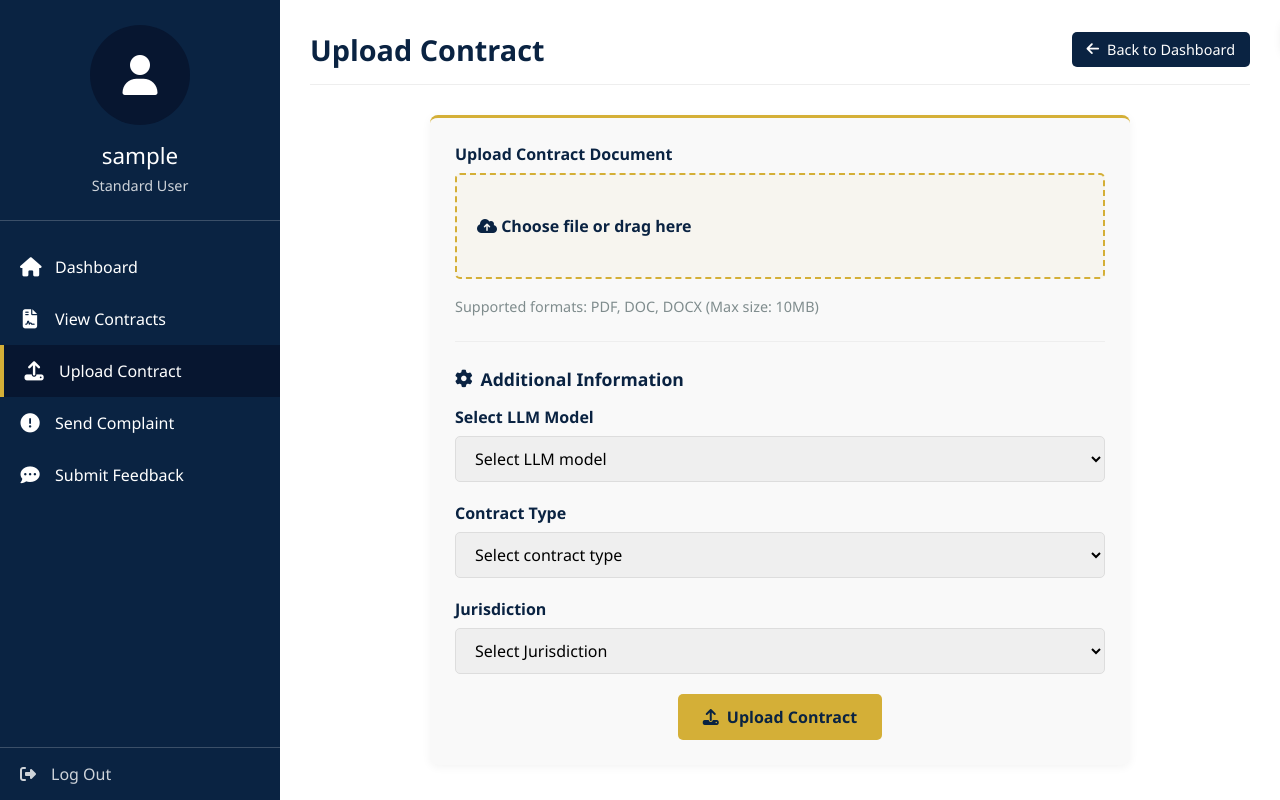
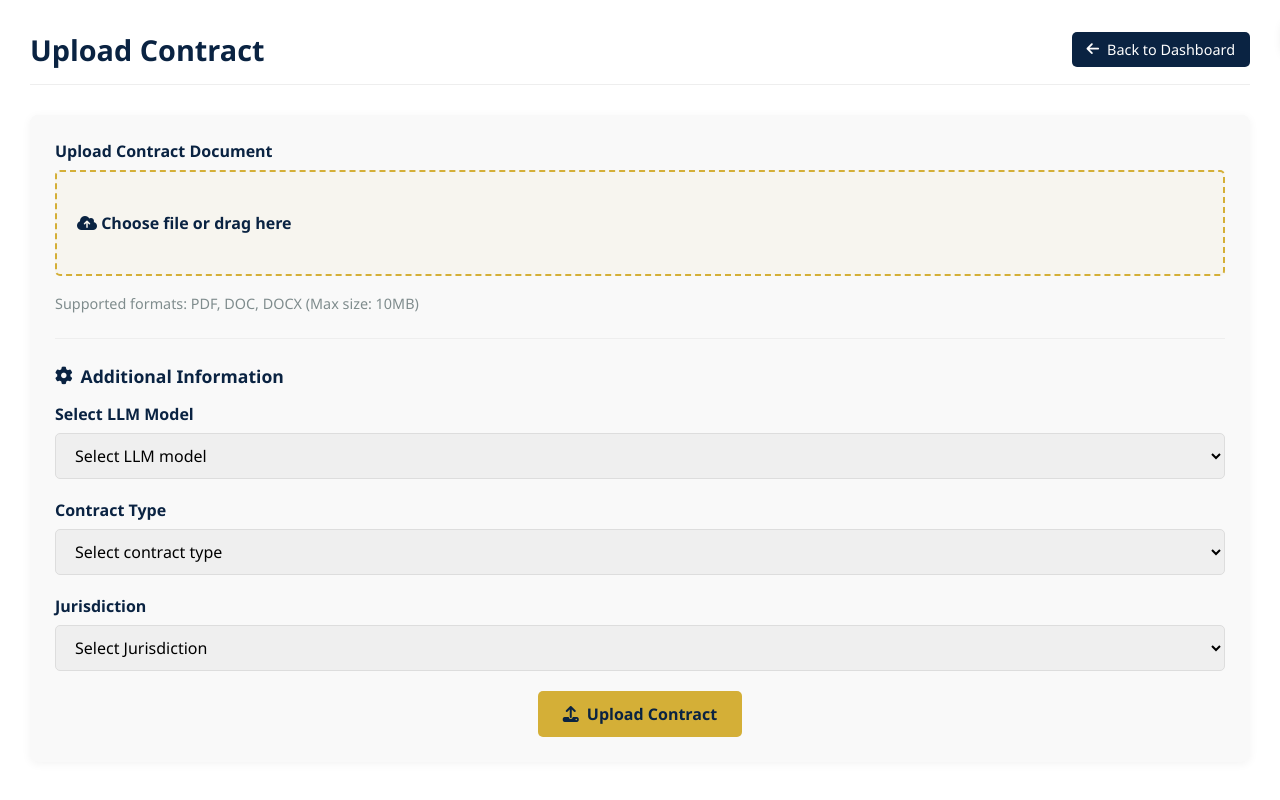
Before and after one commit to Adithyan-cb/ClauseGuard, a Django app: page /upload-contract/ in a window 1280 px wide. Run offline with Django 5.2, Linux system fonts and the light colour scheme; the visitor is signed in with stand-in values (Sample User, id 1).

Commit message:
removed sidebar

```diff
--- a/templates/uploadContract.html
+++ b/templates/uploadContract.html
@@ -148,9 +148,9 @@
             border-radius: 8px;
             padding: 25px;
             box-shadow: 0 2px 10px rgba(0, 0, 0, 0.05);
-            max-width: 700px;
+            max-width: auto;
             margin: 0 auto;
-            border-top: 3px solid #d4af37;
+            border:none;
         }
 
         .form-group {
@@ -871,43 +871,7 @@
     </style>
 </head>
 <body>
-    <div class="sidebar">
-        <div class="user-profile">
-            <div class="profile-img">
-                <i class="fas fa-user"></i>
-            </div>
-            <div class="user-name">{% if request.user.is_authenticated %}{{request.user.username}}{% endif %}</div>
-            <div class="user-role">Standard User</div>
-        </div>
-
-        <div class="nav-menu">
-            <a href="dashboard.html" class="nav-item">
-                <i class="fas fa-home"></i>
-                <span>Dashboard</span>
-            </a>
-            <a href="view_contracts.html" class="nav-item">
-                <i class="fas fa-file-contract"></i>
-                <span>View Contracts</span>
-            </a>
-            <a href="upload_contract.html" class="nav-item active">
-                <i class="fas fa-upload"></i>
-                <span>Upload Contract</span>
-            </a>
-            <a href="send_complaint.html" class="nav-item">
-                <i class="fas fa-exclamation-circle"></i>
-                <span>Send Complaint</span>
-            </a>
-            <a href="submit_feedback.html" class="nav-item">
-                <i class="fas fa-comment-dots"></i>
-                <span>Submit Feedback</span>
-            </a>
-        </div>
-
-        <a href="#" class="logout">
-            <i class="fas fa-sign-out-alt"></i>
-            <span>Log Out</span>
-        </a>
-    </div>
+
 
     <div class="content-area">
         <div class="content-header">
@@ -955,11 +919,11 @@
                     <label for="contract-type">Contract Type</label>
                     <select id="contract-type" name="contract_type" class="form-control" required>
                         <option value="">Select contract type</option>
-                        <option value="service">Service Agreement</option>
-                        <option value="employment">Employment Contract</option>
-                        <option value="partnership">Partnership Agreement</option>
-                        <option value="nda">Non-Disclosure Agreement</option>
-                        <option value="vendor">Vendor Contract</option>
+                        <option value="service agreement">Service Agreement</option>
+                        <option value="employment contract">Employment Contract</option>
+                        <option value="partnership agreement">Partnership Agreement</option>
+                        <option value="nda">NDA</option>
+
                     </select>
                 </div>
 
```
Also changed, not shown: templates/feedback.html (+2 -38 lines), templates/viewContracts.html (+0 -36 lines).
